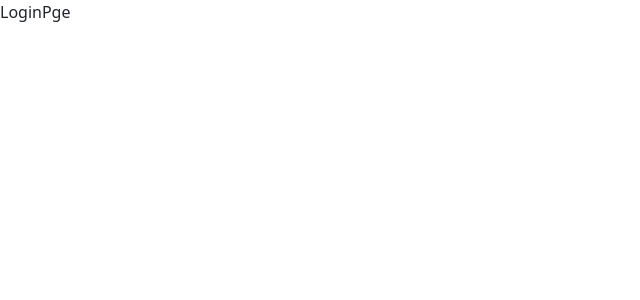
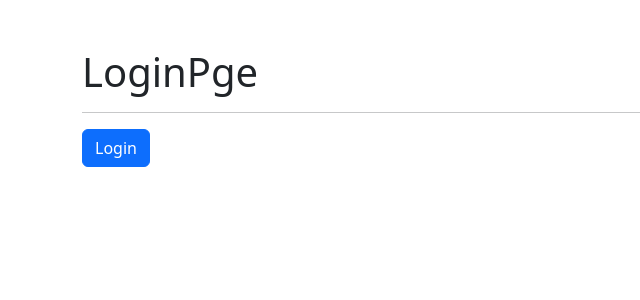
Before and after one commit to EmmanuelJCA/heroes-app, a React (Vite) app: page /login in a window 1280 px wide. Shown: the top 300 px of the page, without its empty margins (0-640 px from the left). Built offline with nearby package versions, Linux system fonts and the light colour scheme.

Commit message:
Se agrego simulacion de login

```diff
--- a/src/auth/pages/LoginPage.jsx
+++ b/src/auth/pages/LoginPage.jsx
@@ -1,5 +1,26 @@
+import { useNavigate } from 'react-router-dom'
+
 export const LoginPage = () => {
+
+    const navigate = useNavigate()
+
+    const onLogin = () => {
+        navigate('/', {
+            replace: true
+        })
+    }
+
     return (
-        <div>LoginPge</div>
+        <div className="container mt-5">
+            <h1>LoginPge</h1>
+            <hr />
+
+            <button
+                className="btn btn-primary"
+                onClick={ onLogin }
+            >
+                Login
+            </button>
+            </div>
     )
 }
--- a/src/ui/components/Navbar.jsx
+++ b/src/ui/components/Navbar.jsx
@@ -1,7 +1,15 @@
-import { Link, NavLink } from 'react-router-dom';
+import { Link, NavLink, useNavigate } from 'react-router-dom';
 
 
 export const Navbar = () => {
+
+    const navigate = useNavigate()
+
+    const onLogout = () => {
+        navigate('/login', {
+            replace: true
+        })
+    }
 
     return (
         <nav className="navbar navbar-expand-sm navbar-dark bg-dark p-2">
@@ -45,6 +53,7 @@
 
                     <button
                         className='nav-item nav-link btn'
+                        onClick={ onLogout }
                     >
                         Logout
                     </button>
```
